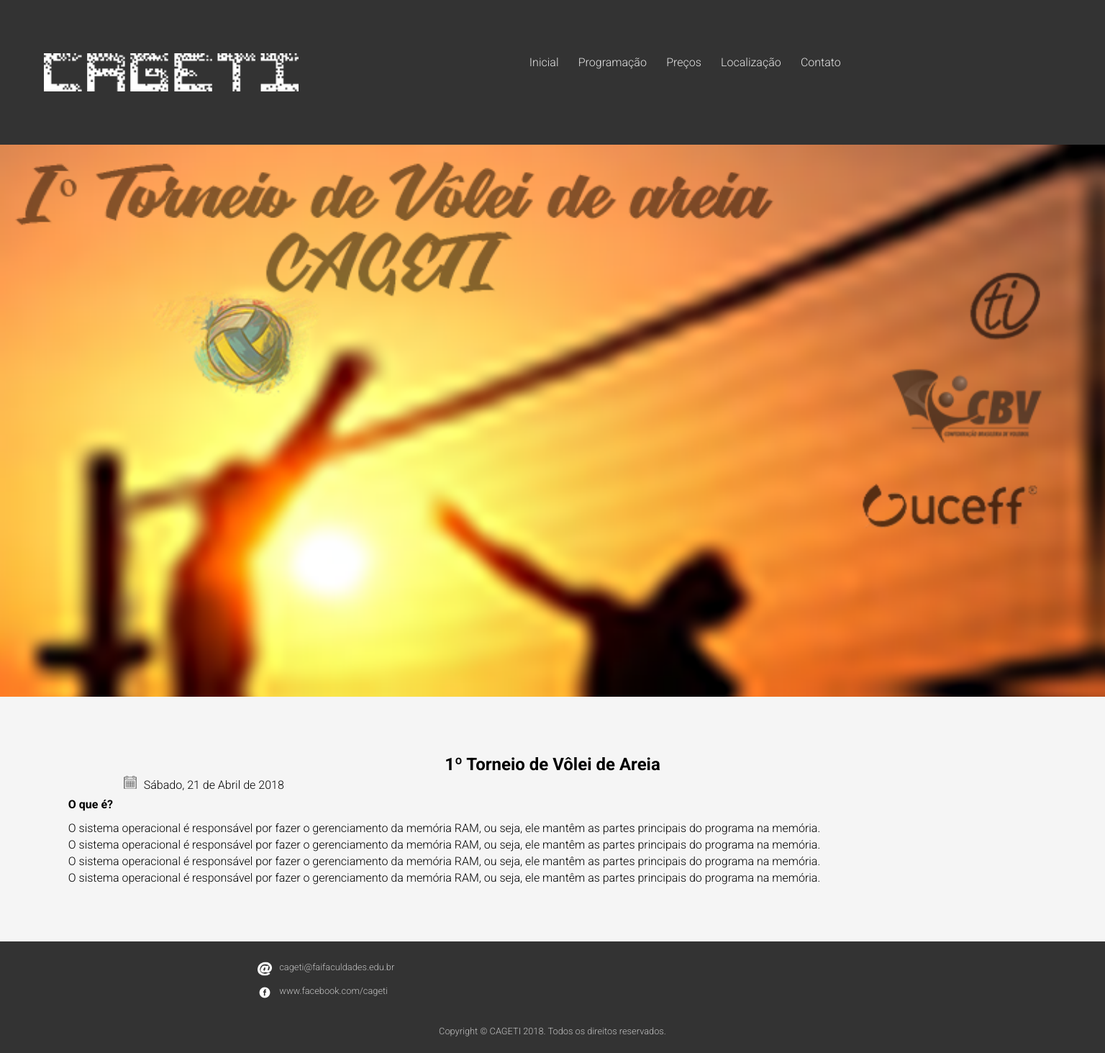
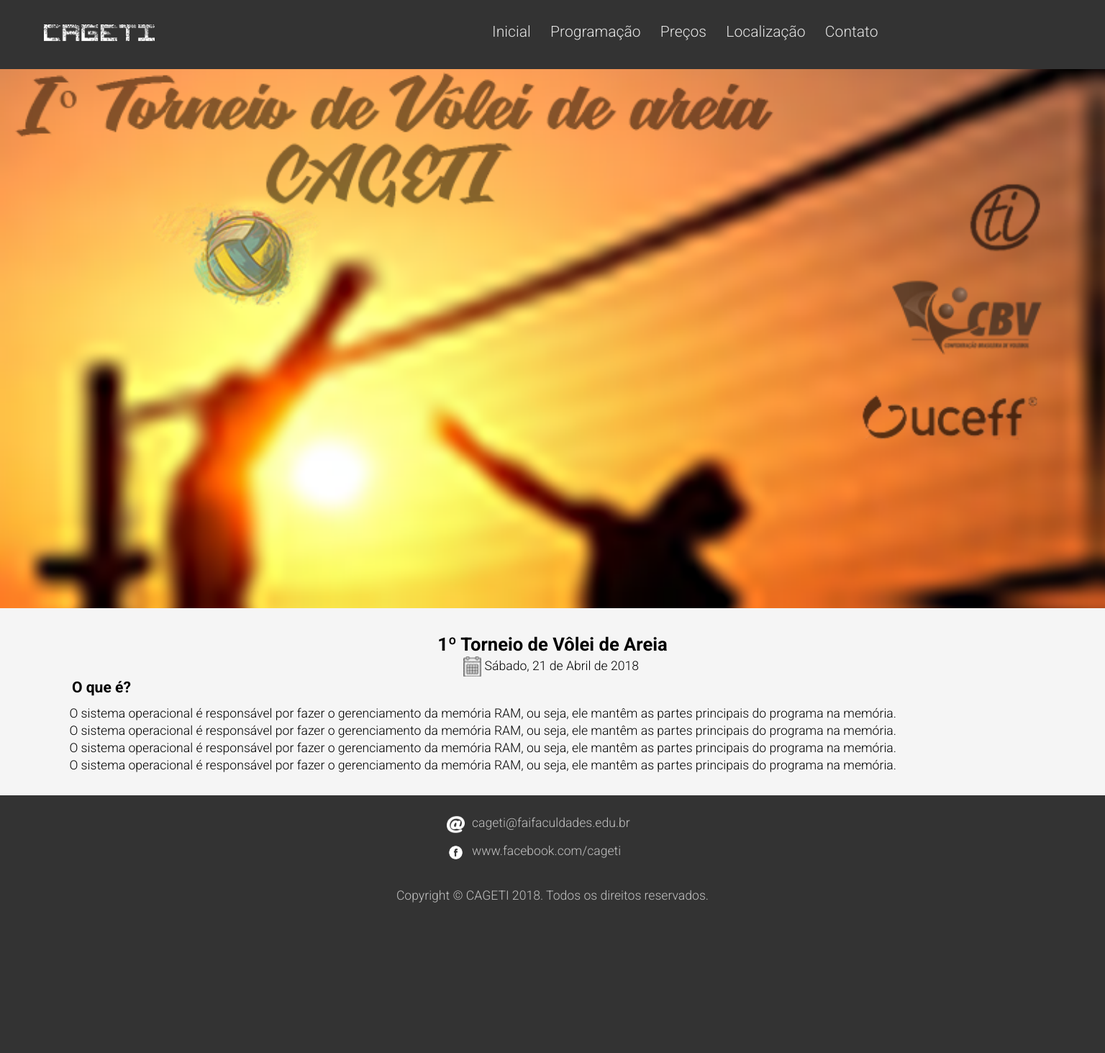
Before and after one commit to JonasKuhn/dsv-php, a PHP site: page /view/index.php in a window 1536 px wide. Shown: the whole page at 72% size. After the commit the page ends 1254 px from the top, so only its background shows below. Run offline with PHP 8.4, Linux system fonts and the light colour scheme.

Commit message:
dsv-evento ajustado todos os layout

```diff
--- a/evento/css/main-responsivo.css
+++ b/evento/css/main-responsivo.css
@@ -38,16 +38,16 @@ img{width: 100%;}
 
 .cabecalho{width: 100%; float: left; text-align: center;}
 
-.principal-conteudo{width: 100%; float: left; padding: 5% 5%;}
+.principal-conteudo{width: 100%; float: left; padding: 2% 5%;}
 
 .conteudo h1{text-align: center; font-size: 1.19em; font-weight: bold;}
 
 .data{width: 100%; height: 30px; text-align: center;}
 
 .data img{text-align: center; width: 18px; height: 18px;
-        margin-top: 2px; float: left; margin-left: 75px;}
+        margin-top: 2px; float: left; margin-left: 13%;}
 
-.data span{font-size: 0.9em; float: left; margin-top: 5px; margin-left: 10px;}
+.data span{font-size: 0.9em; float: left; margin-top: 5px; margin-left: 5px;}
 
 .topico{font-size: 0.9em;}
 .topico p{text-align: justify;}
@@ -59,7 +59,7 @@ img{width: 100%;}
 .rodape{ background-color: #333333; width: 100%; float: left;
     text-align: center; padding: 1.5% 5%;}
 
-.icon{width: 77%; height:30px; margin-left: 23%;}
+.icon{width: 77%; height:30px; margin-left: 15%;}
 
 .icon img{height: 20px; width: 20px;}
 
@@ -75,29 +75,30 @@ img{width: 100%;}
 
             /*----MEDIA SCREEN----*/
 
+@media screen and (min-width: 380px){
+    .icon{margin-left: 18%;}
+}
+
 @media screen and (min-width: 475px){
-/*----MENU----*/
+.logo{width:40%; padding-top: 2%; padding-bottom: 2%;}
 .btn-menu{width: 40px; height: 40px;}
-/*----CABEÇALHO MENU----*/
-.logo{width:40%; padding-top: 2%; padding-bottom: 2%;}
 .btn-fechar{width: 44px; height: 50px; margin-top: 3%; margin-right: 1%; font-size: 2em;}
 .menu ul{padding-top: 20%;}
 .menu li{padding: 2%;}
-/*----CONTEUDO----*/
 .conteudo h1{font-size: 1.5em;}
 .data span{font-size: 1em;}
-.data img{margin-left: 95px;}
+.data img{margin-left: 23%; width: 22px; height: 22px;}
 .topico{font-size: 1em;}
 .topico p{padding: 2px; text-align: justify;}
+.icon{font-size: 1em; width: 75%;  margin-left: 22%;}
+.icon img{height: 22px; width: 22px;}
+.copyright{margin-top: 2%; color: rgba(255,255,255,0.7); font-size: 1em;}
+.icon{margin-left: 25%;}
 }
 
-@media screen and (min-width: 480px){
-    .logo{width:30%; padding-top: 2%; padding-bottom: 2%;}
-    .icon{width: 80%; margin-left: 20%;}
-}
 @media screen and (min-width: 635px){
-.logo{width:25%; padding-top: 2%; padding-bottom: 2%;}
-.menu-cabecalho{position: fixed;}
+.logo{position: fixed; width:25%; padding-top: 2%; padding-bottom: 2%;}
+.menu-cabecalho{position: fixed; height: 12.2%;}
 .cabecalho{margin-top: 13%;}
 .btn-menu{position: fixed;  display: none; width: 35px; height: 35px; float: right; text-align: center; color: #fff;
         cursor: pointer; background-color: #333333;}
@@ -109,4 +110,66 @@ img{width: 100%;}
 .menu li{display: inline; padding: 1%;}
 .menu li a{font-size: 1em; color: #E4E4E4; padding: 0;}
 .menu li a:hover{color: #FFA155; border: none;}
+.icon{width: 65%; height:30px; margin-left: 32%;}
 }
+
+@media screen and (min-width: 768px){
+.logo{width:15%; padding-top: 1.5%; padding-bottom: 2%;}
+.menu-cabecalho{position: fixed;}
+.cabecalho{margin-top: 10.5%;}
+.btn-menu{position: fixed;  display: none; width: 35px; height: 35px; float: right; text-align: center; color: #fff;
+        cursor: pointer; background-color: #333333;}
+.menu{display: initial; width: 100%; height: 0;}
+.btn-fechar{display: none; width: 37px; height: 35px; padding-top: 2%; padding-right: 1%;
+            font-size: 2em; color: #fff; float: right; cursor: pointer;}
+.btn-fechar:hover{color: #FFA155;}
+.menu ul{width: 100%; padding-left: 24%; padding-top: 4%;float: right;}
+.menu li{display: inline; padding: 1%; font-size: 1.2em;}
+.menu li a{font-size: 1em; color: #E4E4E4; padding: 0;}
+.menu li a:hover{color: #FFA155; border: none;}
+.conteudo h1{font-size: 1.6em; font-weight: bold;}
+.data img{width: 25px; height: 28px; margin-left: 36%;}
+.topico{font-size: 1.1em;}
+.evento-item{font-size: 1.2em}
+.data span{font-size: 1.1em; float: left; margin-top: 5px; margin-left: 5px;}
+.copyright{font-size: 1.1em;}
+.icon{width: 65%; height:30px; margin-left: 31%; font-size: 1.1em;}
+.icon img{height: 25px; width: 25px;}
+}
+
+@media screen and (min-width: 1024px){
+.logo{position: fixed; width:17%; padding-top: 0; padding-bottom: 0;}
+.menu-cabecalho{position: fixed; height: 14%;}
+.cabecalho{margin-top: 8%;}
+.btn-menu{position: fixed;  display: none; width: 35px; height: 35px; float: right; text-align: center; color: #fff;
+        cursor: pointer; background-color: #333333;}
+.menu{display: initial; width: 100%; height: 0;}
+.btn-fechar{display: none; width: 37px; height: 35px; padding-top: 2%; padding-right: 1%;
+            font-size: 2em; color: #fff; float: right; cursor: pointer;}
+.btn-fechar:hover{color: #FFA155;}
+.menu ul{width: 100%; padding-left: 24%; padding-top: 3%; float: right;}
+.menu li{display: inline; padding: 1%;}
+.menu li a{font-size: 1.3em; color: #E4E4E4; padding: 0;}
+.menu li a:hover{color: #FFA155; border: none;}
+.data img{margin-left: 41%;}
+.icon{width: 65%; height:30px; margin-left: 39%;}
+}
+
+@media screen and (min-width: 1360px){
+.logo{position: fixed; width:10%; padding-top: 0; padding-bottom: 0;}
+.menu-cabecalho{position: fixed; height: 12%;}
+.logo img{margin-top: -12px;}
+.cabecalho{margin-top: 5%;}
+.btn-menu{position: fixed;  display: none; width: 35px; height: 35px; float: right; text-align: center; color: #fff;
+        cursor: pointer; background-color: #333333;}
+.menu{display: initial; width: 100%; height: 0;}
+.btn-fechar{display: none; width: 37px; height: 35px; padding-top: 2%; padding-right: 1%;
+            font-size: 2em; color: #fff; float: right; cursor: pointer;}
+.btn-fechar:hover{color: #FFA155;}
+.menu ul{width: 100%; padding-left: 24%; padding-top: 2%; float: right;}
+.menu li{display: inline; padding: 1%;}
+.menu li a{font-size: 1.1em; color: #E4E4E4; padding: 0;}
+.menu li a:hover{color: #FFA155; border: none;}
+.data img{margin-left: 41%;}
+.icon{width: 65%; height:30px; margin-left: 39%;}
+}
--- a/evento/view/menu.php
+++ b/evento/view/menu.php
@@ -1,6 +1,3 @@
-<header class="logo">
-    <a href="index.php"><img src="../img/logo-cageti.png" alt="img-cageti" name="img-cageti"></a>
-</header>
 <button class="btn-menu"><img src="../img/icon-menu.png" alt="icon-menu" name="icon-menu"></button>
 
 <nav class="menu">
@@ -21,3 +18,6 @@
         });
     </script>
 </nav>
+<header class="logo">
+    <a href="index.php"><img src="../img/logo-cageti.png" alt="img-cageti" name="img-cageti"></a>
+</header>
```
